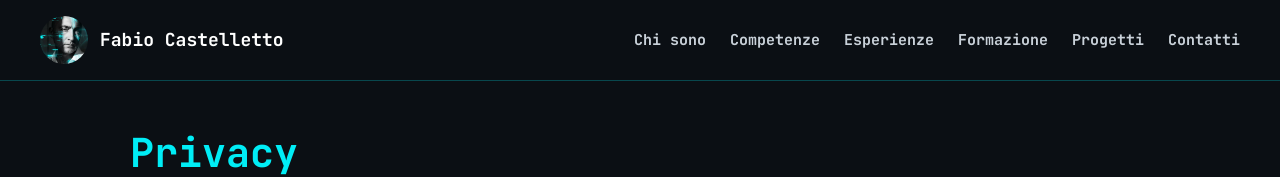
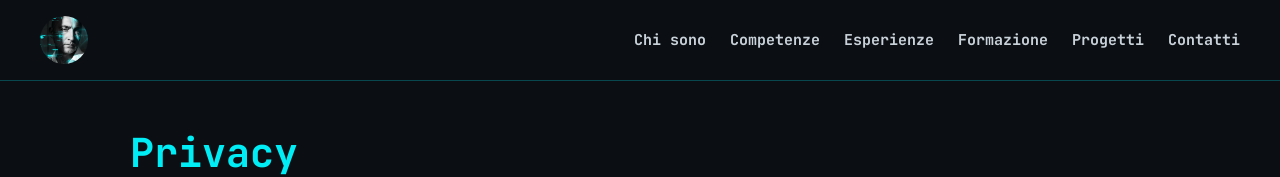
Before and after one commit to fabio-caste/sito-fabio, a plain HTML site: page privacy.html in a window 1280 px wide. Shown: the top 177 px of the page. Drawn offline with Linux system fonts and the light colour scheme.

Commit message:
Ho tolto il testo dell'introduzione (Fabio Castelletto)

```diff
--- a/privacy.html
+++ b/privacy.html
@@ -28,7 +28,7 @@
   <header>
     <div class="identita">
       <img src="img/foto-header.webp" alt="Fabio Castelletto primo piano">
-      <a href="index.html" class="logo">Fabio Castelletto</a>
+      <a href="index.html" class="logo"></a>
     </div>
     <button class="menu-pulsante" aria-label="Apri il menu" aria-expanded="false">☰</button>
     <nav>
@@ -142,7 +142,7 @@
   </footer>
   <a href="#" class="torna-su" aria-label="Torna all'inizio della pagina">↑</a>
   <!-- Cloudflare Web Analytics -->
-  <script type="module" src="https://static.cloudflareinsights.com/beacon.min.js"
+  <script type='module' src='https://static.cloudflareinsights.com/beacon.min.js'
     data-cf-beacon='{"token": "edd7ebfc3e1440f9ac2646918c4e7100"}'></script><!-- End Cloudflare Web Analytics -->
 </body>
 
```
